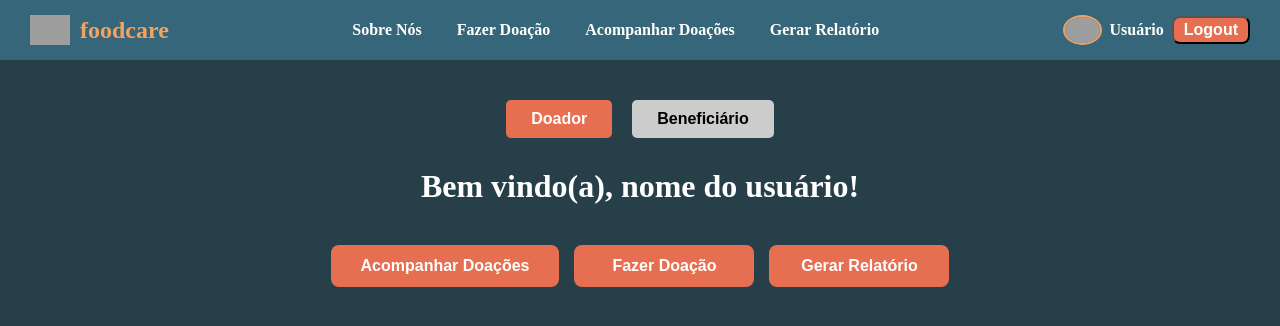
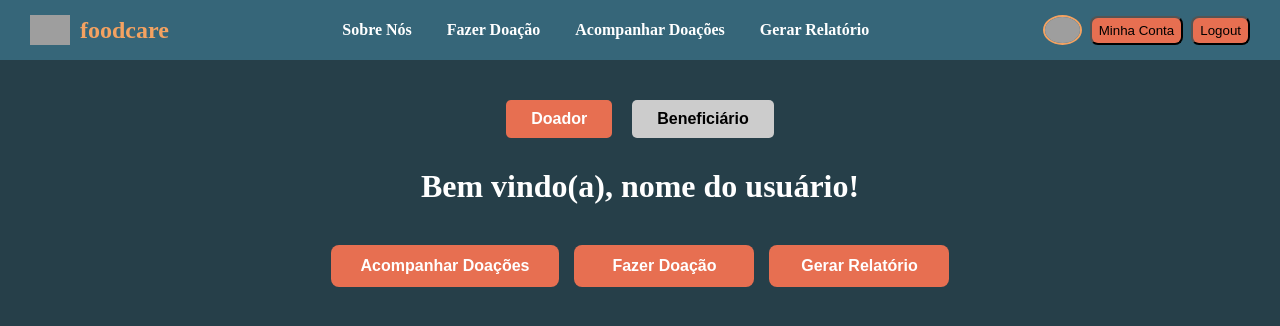
Before and after one commit to RichardPedroso/FoodCare, an Angular app in the folder projeto/frontend/: page /home in a window 1280 px wide. Shown: the top 326 px of the page. Built offline with nearby package versions, Linux system fonts and the light colour scheme; sample sign-in values are in the browser's storage; grey boxes are pictures that could not be loaded.

Commit message:
refactor: adicao de css e html em home

```diff
--- a/projeto/frontend/src/app/views/app/home/home.component.css
+++ b/projeto/frontend/src/app/views/app/home/home.component.css
@@ -169,3 +169,13 @@ main {
   color: #f4a261;
   text-shadow: 0 0 10px rgb(255, 255, 255);
 }
+
+.user button{
+  border-radius: 8px;
+  padding: 5px 7px;
+  background-color: #e76f51;
+}
+
+.user button:hover{
+  background-color: #ac4b32;
+}
--- a/projeto/frontend/src/app/views/app/home/home.component.html
+++ b/projeto/frontend/src/app/views/app/home/home.component.html
@@ -13,8 +13,8 @@
 
   <div class="user">
     <img src="usuario.png" alt="User" />
-    <span>Usuário</span>
-    <button class="button-logout" mat-raised-button color="warn" (click)="logout()">Logout</button>
+    <button mat-raised-button color="primary" [routerLink]="['my-profile']">Minha Conta</button>
+    <button mat-raised-button color="warn" (click)="logout()">Logout</button>
   </div>
 </header>
 
```
